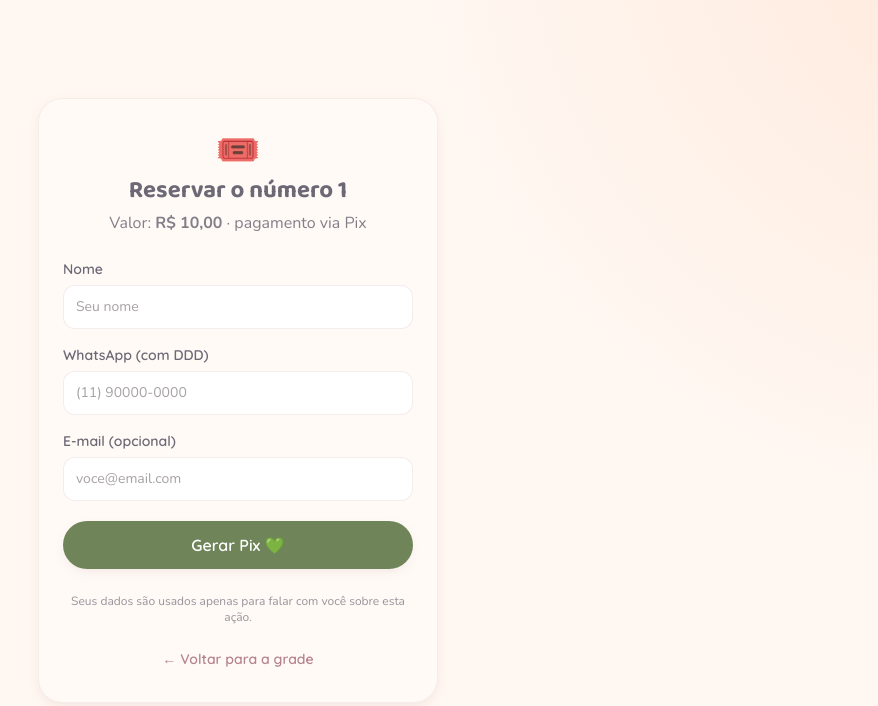
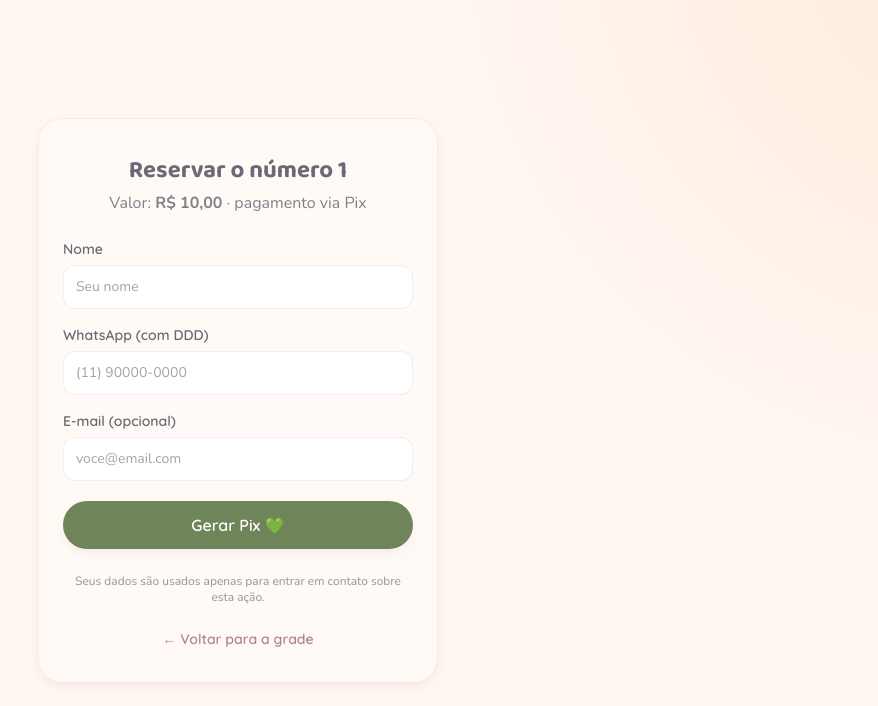
Before and after one commit to MadeinBugs/rifas, a Next.js app: page /comprar/1 in a window 1280 px wide. Shown: the top 706 px of the page, without its empty margins (402-1280 px from the left). Built offline with nearby package versions, Linux system fonts and the light colour scheme; no server answers.

Commit message:
refactor: remove decorative emoji and update privacy notice wording

```diff
--- a/components/ComprarFlow.tsx
+++ b/components/ComprarFlow.tsx
@@ -174,9 +174,6 @@ export default function ComprarFlow({ numero }: Props) {
   return (
     <div className="cartao flex flex-col gap-6 px-6 py-8">
       <div className="text-center">
-        <span className="text-4xl" aria-hidden>
-          🎟️
-        </span>
         <h1 className="mt-1 font-[family-name:var(--font-baloo)] text-2xl font-bold text-mauve">
           Reservar o número {numero}
         </h1>
@@ -229,7 +226,7 @@ export default function ComprarFlow({ numero }: Props) {
       </form>
 
       <p className="text-center text-xs text-mauve/70">
-        Seus dados são usados apenas para falar com você sobre esta ação.
+        Seus dados são usados apenas para entrar em contato sobre esta ação.
       </p>
 
       <Link href="/" className="botao-voltar text-center">
```
